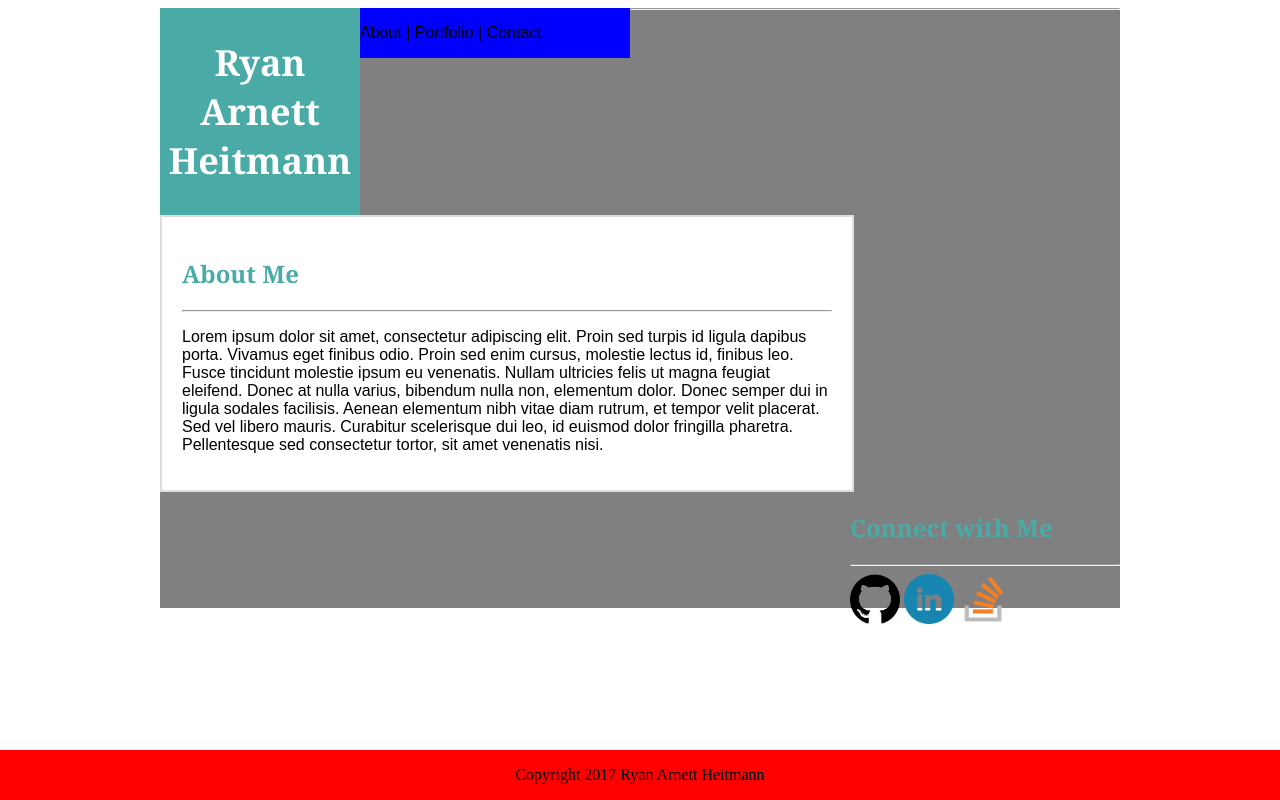
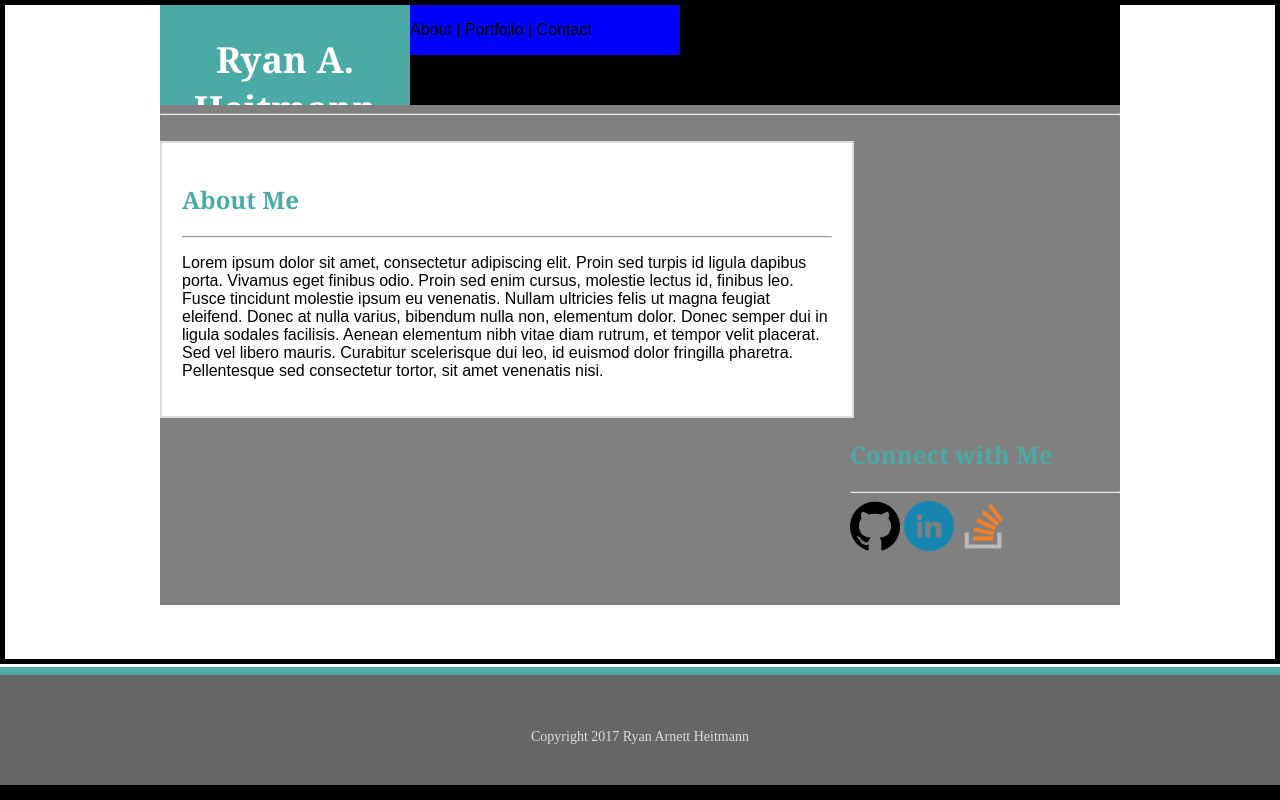
Before and after one commit to raHeitmann/Basic-Portfolio, a plain HTML site: page index.html in a window 1280 px wide. Drawn offline with Linux system fonts and the light colour scheme; files whose address does not match are found by name.

Commit message:
css improvements

```diff
--- a/assets/css/style.css
+++ b/assets/css/style.css
@@ -1,3 +1,11 @@
+body {
+  border: 5px solid black;
+
+  margin:0 auto;
+  overflow: auto;
+
+}
+
 h1{
 	font-family: 'Georgia', Times, "Times New Roman", serif;
 }
@@ -16,13 +24,20 @@ h2{
 
 }
 
+
+.container1 {
+	background-color:black;
+	height: 100px;
+	overflow:auto;
+}
+
 #namebox {
 
 
 
 	background-color:#4aaaa5;
 	float: left;
-	width: 200px;
+	width: 250px;
 	text-align: center;
 	overflow: auto;
 	font-size: 24px;
@@ -54,7 +69,7 @@ background-color: #ffffff;
 border-style: solid;
 border-color: #dddddd;
 border-width: 2px;
-position: relative;
+
 left: 0px;
 
 }
@@ -62,7 +77,7 @@ left: 0px;
 #connectsection{
 	float: right;
 	width: 270px;
-	position: relative;
+
 	right:0px;
 }
 
@@ -78,13 +93,31 @@ left: 0px;
 
 .footer {
 	clear:both;
+	font-size:14px;
 	position: fixed;
 	bottom:0;
 	left: 0;
 	right: 0;
-	background-color: red;
+	color:#dddddd;
+	background-color: #666666;
 	width: 100%;
+	height: 70px;
 	margin: 0 auto;
 	text-align: center;
+	padding-top:40px;
+
+	border-style: solid;
+
+	border-left-width: 0px;
+	border-right-width: 0px;
+	border-top-width: 8px;
+	border-bottom-width: 15px;
+
+	border-top-color:#4aaaa5;
+
+	border-bottom-color:black;
+
+	overflow:auto;
+
 
 }
--- a/index.html
+++ b/index.html
@@ -18,7 +18,7 @@
 	<section id="namebox">
 
 		<h1 id="name">
-			Ryan Arnett Heitmann
+			Ryan A. Heitmann
 		</h1>
 
 	</section>
```
